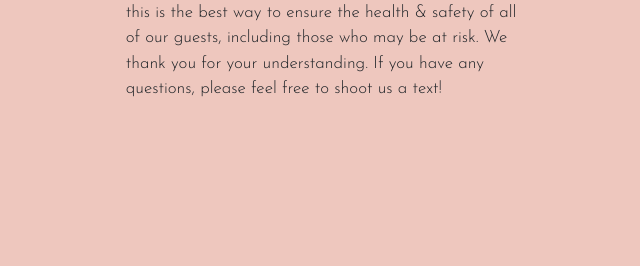
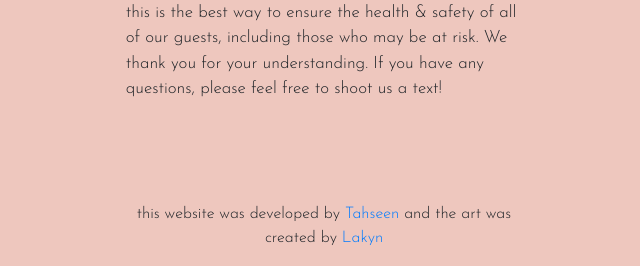
Before and after one commit to tahzabbani/elora_wedding, a Flask app: page /faq in a window 1280 px wide. Shown: the part 1268-1534 px from the top of the page, without its empty margins (316-956 px from the left). Before the commit the page ends 1365 px from the top, so only its background shows below. Run offline with Flask 2, Linux system fonts and the light colour scheme; some libraries are stand-ins or nearby versions.

Commit message:
added note for me and lakyn

```diff
--- a/templates/faq.html
+++ b/templates/faq.html
@@ -76,8 +76,8 @@
                 </div>
             </div>
             <div class="row header-centering justify-content-center">
-                <div class="col-lg-4 text-center">
-                    <footer></footer>
+                <div class="col-lg-4 text-center pb-3">
+                    <footer>this website was developed by <a href="https://tahzabbani.xyz">Tahseen</a> and the art was created by <a href="https://www.layshep.com/">Lakyn</a></footer>
                 </div>
             </div>
         </div>
```
Also changed, not shown: 1 other file.
